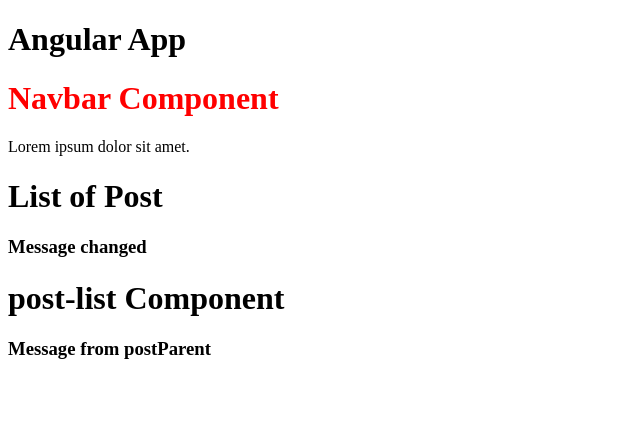
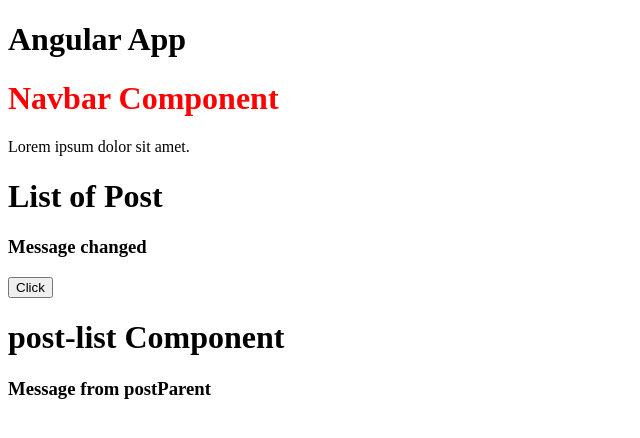
Before and after one commit to Bernd02/AngularFullCourse-ZeroToHero, an Angular app: page / in a window 1280 px wide. Shown: the top 438 px of the page, without its empty margins (0-640 px from the left). Built offline with nearby package versions, Linux system fonts and the light colour scheme.

Commit message:
Afgewerkt - 01:11:32 - DataBinding - @Output

```diff
--- a/src/app/app.component.html
+++ b/src/app/app.component.html
@@ -1,4 +1,12 @@
 <h1>Angular App</h1>
 <router-outlet></router-outlet>
 <app-navbar></app-navbar>
-<app-post [childProp]="parentMessage"></app-post>
+
+<!-- childProp = @Input -->
+<!-- messageEvent = @Output -->
+<!-- $ is hier wel verplicht -->
+<app-post [childProp]="parentMessage" (messageEvent)="receiveMessage($event)"></app-post>
+
+<!-- <p> {{message}} </p> -->
+
+<p>{{fromChildOutput}}</p>
--- a/src/app/app.component.ts
+++ b/src/app/app.component.ts
@@ -1,4 +1,5 @@
-import { Component } from '@angular/core';
+import { Component, ViewChild, AfterViewInit, ChangeDetectorRef } from '@angular/core';
+import { PostComponent } from './post/post.component';
 
 @Component({
   selector: 'app-root',
@@ -8,4 +9,32 @@
 export class AppComponent {
   title = 'AngIntro';
   parentMessage: string = "Message changed";
+
+  // --------------------------------------------------
+  // Property van Child inlezen
+  // > Deze methode geeft een ERROR!
+  // > Volgens mij is dit bad-practise
+  // > Oplossing = ChangeDetectorRef injecteren
+  // @ViewChild(PostComponent) childComp!: PostComponent;
+  // message!: string;
+  // ngAfterViewInit(): void {
+  //   // console.log(this.childComp);
+  //   this.message = this.childComp.childMessage;
+  //   this.cd.detectChanges(); // Hacky!
+  // }
+
+  // constructor(private cd: ChangeDetectorRef) {
+  //   // console.log(this.childComp);
+  // }
+
+  fromChildOutput!: string;
+
+  constructor() {
+    // console.log(this.childComp);
+  }
+
+  receiveMessage(eventMessage: string) {
+    console.log(eventMessage);
+    this.fromChildOutput = eventMessage;
+  }
 }
--- a/src/app/post/post.component.html
+++ b/src/app/post/post.component.html
@@ -2,4 +2,6 @@
 
 <h3>{{ childProp }}</h3>
 
+<button (click)="sendMessage()">Click</button>
+
 <app-post-list [postProperty]="postParentMessage"></app-post-list>
--- a/src/app/post/post.component.ts
+++ b/src/app/post/post.component.ts
@@ -1,4 +1,4 @@
-import { Component, Input, OnInit } from '@angular/core';
+import { Component, Input, Output, EventEmitter, OnInit } from '@angular/core';
 
 @Component({
   selector: 'app-post',
@@ -9,14 +9,25 @@
   title: string = "List of Post";
   messagePost: string = "Message Post";
 
-  postParentMessage: string = "Message from postParent"
+  postParentMessage: string = "Message from postParent";
 
-  @Input() childProp: string = "";
+  childMessage: string = "Message from postChild";
 
+  outputChildMessage: string = "Message form postChild via Output"
 
+  @Input() childProp!: string;
+
+  // Dit creëert een niew Event
+  // Je triggered dit event via een locale EventHandler > sendMessage
+  // Output zorgt ervoor dat dit event kan worden "geoutput via de selector-tag"
+  @Output() messageEvent = new EventEmitter<string>();
 
   constructor() { }
 
   ngOnInit(): void {
   }
+
+  sendMessage() {
+    this.messageEvent.emit(this.outputChildMessage)
+  }
 }
```
